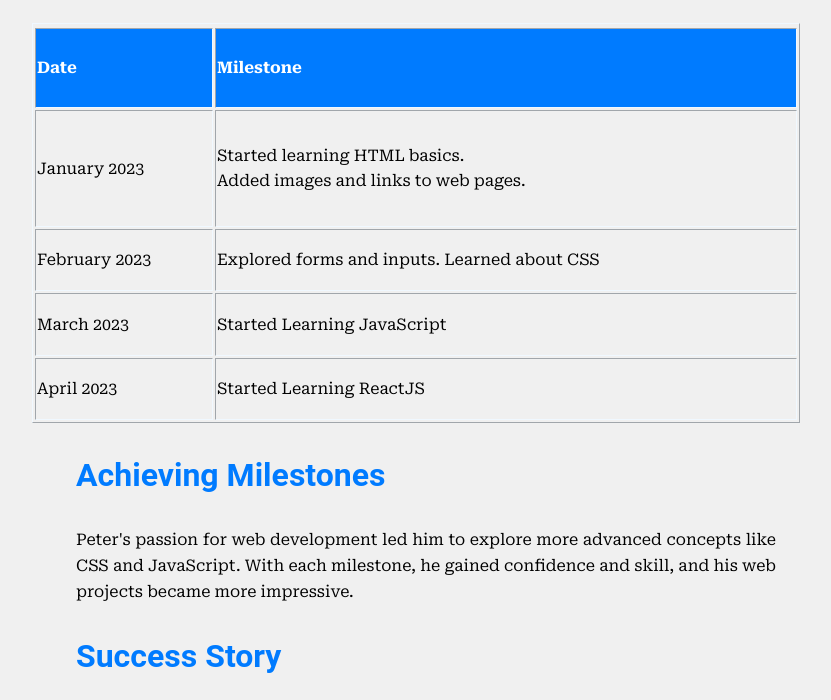
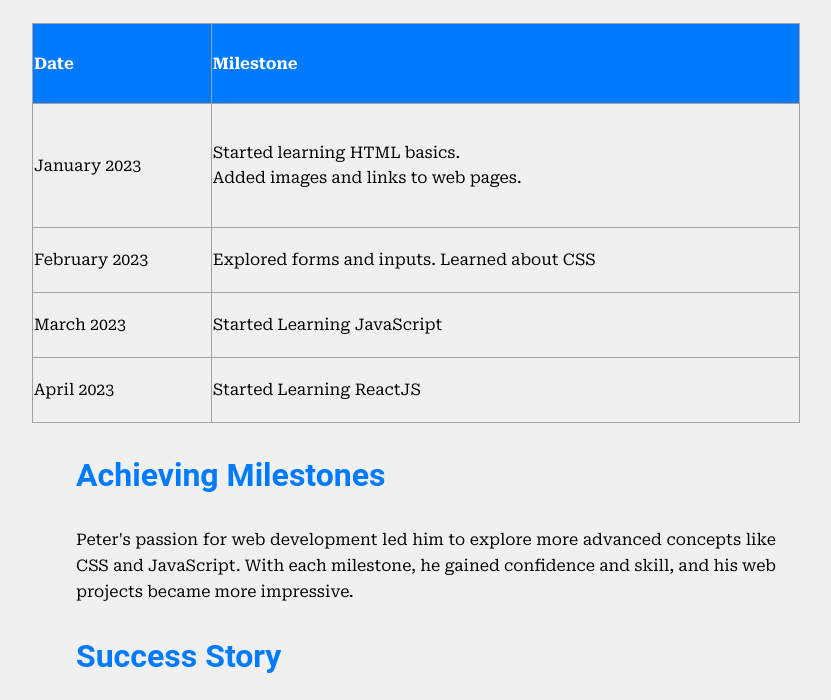
Before and after one commit to Nana0497/testGithub, a plain HTML site: page index.html in a window 1280 px wide. Shown: the part 560-1260 px from the top of the page, without its empty margins (224-1055 px from the left). Drawn offline with Linux system fonts and the light colour scheme.

Commit message:
made changes to the image and table

```diff
--- a/index.html
+++ b/index.html
@@ -22,7 +22,7 @@
               <p class="custom-font">Peter's enthusiasm for HTML grew rapidly as he discovered the power of tags and elements. With each line of code he wrote, he gained a deeper understanding of how to structure content and create meaningful web pages.</p>
         </div>
 
-        <table border="1">
+        <table id="milestone-table">
             <tr>
         <h2>Learning Progress</h2>
         <tr class="headings">
@@ -93,7 +93,7 @@
        </div>
        <h2> Sharing His Success</h2>
        <div class="img-peter">
-          <img src="peter.jpg" alt= "centered image" width="500px
+          <img src="peter.jpg"  id ="studying-image" alt= "2 men studying and laughing together" width="500px
           height=250px"/>
           </div>
           <hr/>
--- a/style.css
+++ b/style.css
@@ -80,7 +80,20 @@ table{
   padding: 1rem;
   font-size:x-large;
 }
-.img{
+table, th, td {
+  border: 1px solid #a2a2a2;
+}
+
+#milestone-table{
+  border-collapse: collapse;
+}
+/*
+#studying-image[
+  display: flex;
+  justify-content: center;
+  align-items: center;
+] */
+.img-peter{
   display: flex;
   justify-content: center;
   align-items: center;
```
